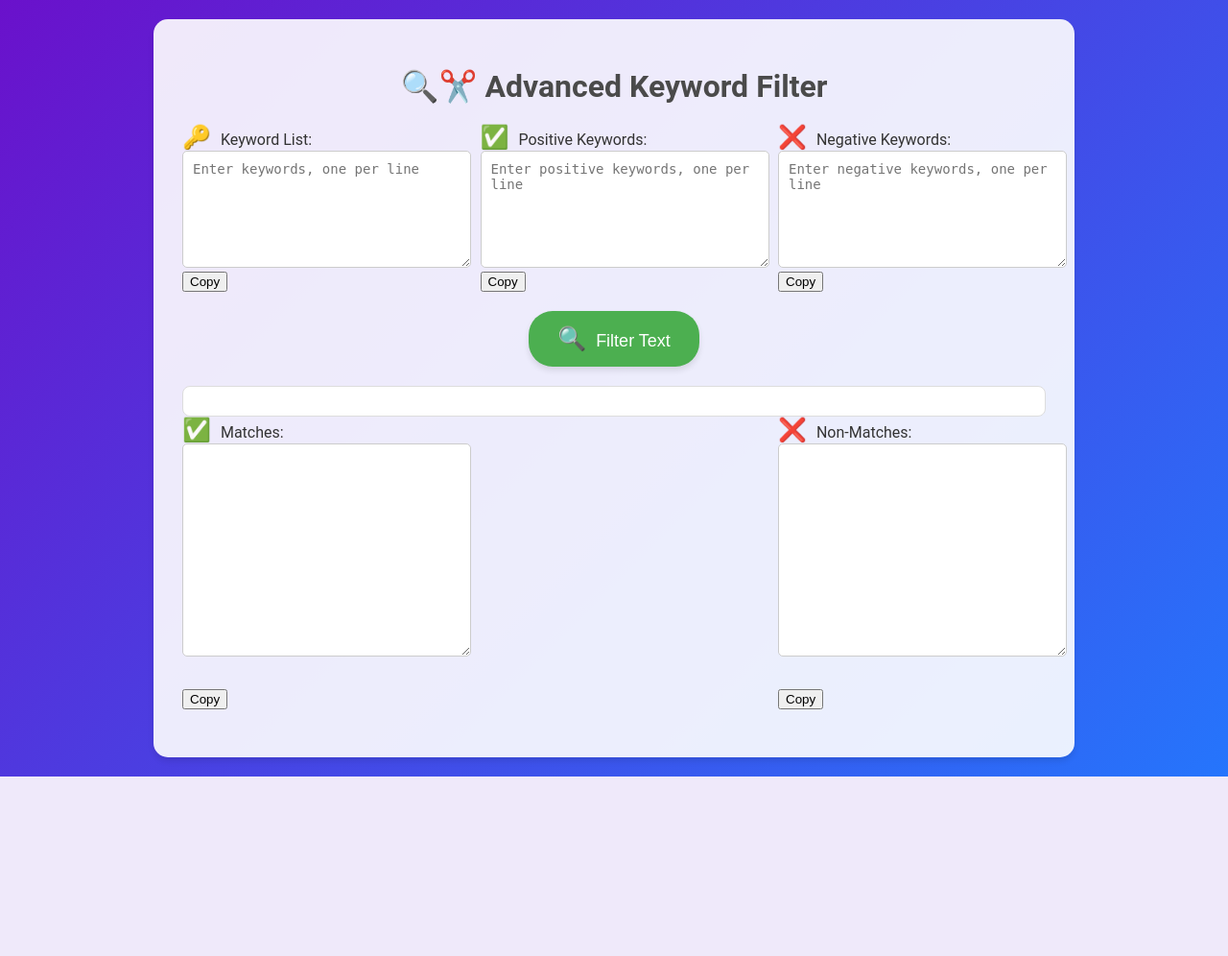
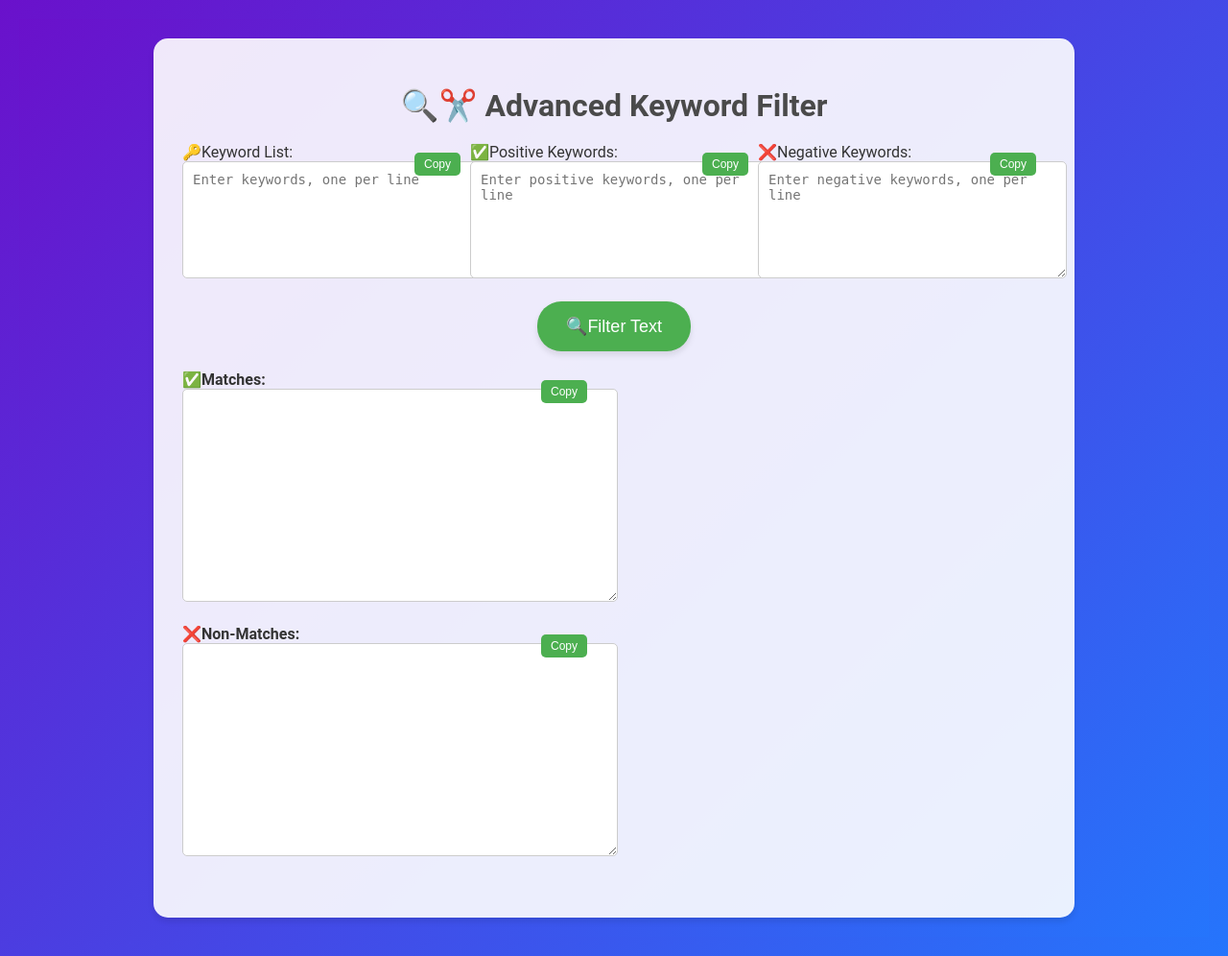
Before and after one commit to simowardi/Keyword-Mapper-Pro, a Flask app: page /keyword/keyword_filter in a window 1280 px wide. Shown: the whole page at 96% size. Before the commit the page ends 809 px from the top, so only its background shows below. Run offline with Flask 3, Linux system fonts and the light colour scheme; the visitor is signed in with stand-in values (Sample User, id 1).

Commit message:
update html KWfilter

```diff
--- a/KMP/static/css/filter.css
+++ b/KMP/static/css/filter.css
@@ -1,30 +1,38 @@
-body {
+body, html {
     font-family: 'Roboto', sans-serif;
     background: linear-gradient(135deg, #6a11cb 0%, #2575fc 100%);
     margin: 0;
     padding: 20px;
     color: #333;
 }
+
 .container {
     max-width: 900px;
     margin: 0 auto;
     background-color: rgba(255, 255, 255, 0.9);
     padding: 30px;
     border-radius: 15px;
-    box-shadow: 0 4px 6px rgba(0,0,0,0.1);
+    box-shadow: 0 4px 6px rgba(0, 0, 0, 0.1);
 }
+
 h1, h2, h3 {
     color: #4a4a4a;
     text-align: center;
     font-weight: 700;
     margin-bottom: 20px;
 }
-.input-area {
+
+.keyword-input, .results-area {
     margin-bottom: 20px;
-    background-color: #f0f0f0;
-    padding: 15px;
-    border-radius: 8px;
+    display: flex;
+    justify-content: space-between;
 }
+
+.keyword-column {
+    width: 48%;
+    position: relative;
+}
+
 textarea {
     width: 100%;
     padding: 10px;
@@ -34,14 +42,24 @@ textarea {
     resize: vertical;
     height: 100px;
 }
-.keyword-input {
-    margin-bottom: 20px;
-    display: flex;
-    justify-content: space-between;
+
+.copy-btn {
+    position: absolute;
+    top: 10px;
+    right: 10px;
+    background-color: #4CAF50;
+    color: white;
+    border: none;
+    padding: 5px 10px;
+    border-radius: 5px;
+    cursor: pointer;
+    font-size: 12px;
 }
-.keyword-column {
-    width: 31%;
+
+.copy-btn:hover {
+    background-color: #45a049;
 }
+
 .filter-button {
     background-color: #4CAF50;
     color: white;
@@ -53,57 +71,29 @@ textarea {
     transition: all 0.3s ease;
     display: block;
     margin: 20px auto;
-    box-shadow: 0 4px 6px rgba(0,0,0,0.1);
+    box-shadow: 0 4px 6px rgba(0, 0, 0, 0.1);
 }
+
 .filter-button:hover {
     background-color: #45a049;
     transform: translateY(-2px);
-    box-shadow: 0 6px 8px rgba(0,0,0,0.15);
+    box-shadow: 0 6px 8px rgba(0, 0, 0, 0.15);
 }
-#output, #stats {
+
+.matches-textarea, .non-matches-textarea {
+    height: 200px; /* Increased height for matches and non-matches text areas */
+    font-size: 16px; /* Increased font size for readability */
+    margin-bottom: 10px; /* Space between the text areas */
+}
+
+.results-area {
     margin-top: 20px;
-    border: 1px solid #ddd;
-    padding: 15px;
-    background-color: #ffffff;
-    border-radius: 8px;
+    display: flex;
+    flex-direction: column; /* Stack the text areas vertically */
+    gap: 10px; /* Space between matches and non-matches */
 }
-.emoji {
-    font-size: 24px;
-    margin-right: 10px;
-}
-.advanced-options {
-    display: none;
-    margin-top: 20px;
-    padding: 15px;
-    background-color: #e9ecef;
-    border-radius: 8px;
-}
-.show-advanced {
-    text-align: center;
-    margin-top: 20px;
-    cursor: pointer;
-    color: #4CAF50;
-}
-.show-advanced:hover {
-    text-decoration: underline;
-}
-.option-group {
-    margin-bottom: 15px;
-}
-.option-group label {
-    display: block;
+
+.results-label {
+    font-weight: bold;
     margin-bottom: 5px;
 }
-select, input[type="number"] {
-    width: 100%;
-    padding: 5px;
-    border-radius: 5px;
-    border: 1px solid #ccc;
-}
-
-/* New styles for Matches and Non-Matches text areas */
-.matches-textarea, .non-matches-textarea {
-    height: 200px; /* Increased height */
-    font-size: 16px; /* Larger font size */
-    margin-bottom: 30px; /* Space between text areas */
-}
--- a/KMP/static/js/filter.js
+++ b/KMP/static/js/filter.js
@@ -49,9 +49,9 @@ function copyToClipboard(elementId) {
         // Change button color to green after successful copy
         copyButton.style.backgroundColor = '#28a745'; // Green color for success
         setTimeout(() => {
-            // Revert back to original color after 2 seconds
+            // Revert back to original color after 1 second
             copyButton.style.backgroundColor = '#4CAF50'; // Original button color
-        }, 2000);
+        }, 1000); // Change duration here to 1000 milliseconds (1 second)
     } catch (err) {
         console.error('Failed to copy text');
     }
```
